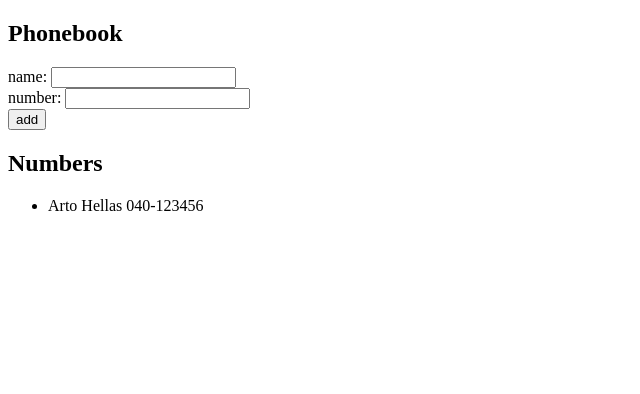
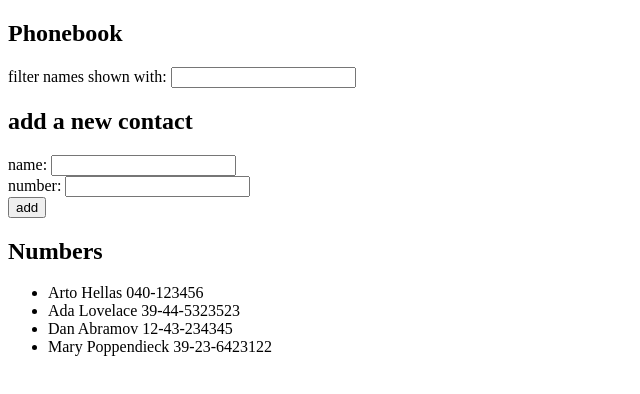
Before and after one commit to santerilukka/fullstack, a React (Vite) app in the folder osa2/puhelinluettelo/: page / in a window 1280 px wide. Shown: the top 394 px of the page, without its empty margins (0-640 px from the left). Built offline with nearby package versions, Linux system fonts and the light colour scheme.

Commit message:
2.9 puhelinluettelo step4

```diff
--- a/osa2/puhelinluettelo/src/App.jsx
+++ b/osa2/puhelinluettelo/src/App.jsx
@@ -2,10 +2,15 @@
 
 const App = () => {
   const [persons, setPersons] = useState([
-    { name: 'Arto Hellas', number: '040-123456' }
+    { name: 'Arto Hellas', number: '040-123456' },
+    { name: 'Ada Lovelace', number: '39-44-5323523' },
+    { name: 'Dan Abramov', number: '12-43-234345' },
+    { name: 'Mary Poppendieck', number: '39-23-6423122' }
   ])
+
   const [newName, setNewName] = useState('')
   const [newNumber, setNewNumber] = useState('')
+  const [filter, setFilter] = useState('')
 
   const addPerson = (event) => {
     event.preventDefault()
@@ -34,9 +39,21 @@
     setNewNumber(event.target.value)
   }
 
+  const handleFilterChange = (event) => {
+    setFilter(event.target.value)
+  }
+
+  const filteredPersons = persons.filter(person =>
+    person.name.toLowerCase().includes(filter.toLowerCase()))
+
   return (
     <div>
       <h2>Phonebook</h2>
+      <div>
+        filter names shown  with: <input value={filter}
+        onChange={handleFilterChange} />
+      </div>
+      <h2>add a new contact</h2>
       <form onSubmit={addPerson}>
         <div>
           name: <input value={newName}
@@ -52,8 +69,8 @@
       </form>
       <h2>Numbers</h2>
       <ul>
-        {persons.map(
-          person => (<li key={person.name}>{person.name} {person.number}</li>)
+        {filteredPersons.map(person =>
+        (<li key={person.name}>{person.name} {person.number}</li>)
         )}
       </ul>
     </div>
```
